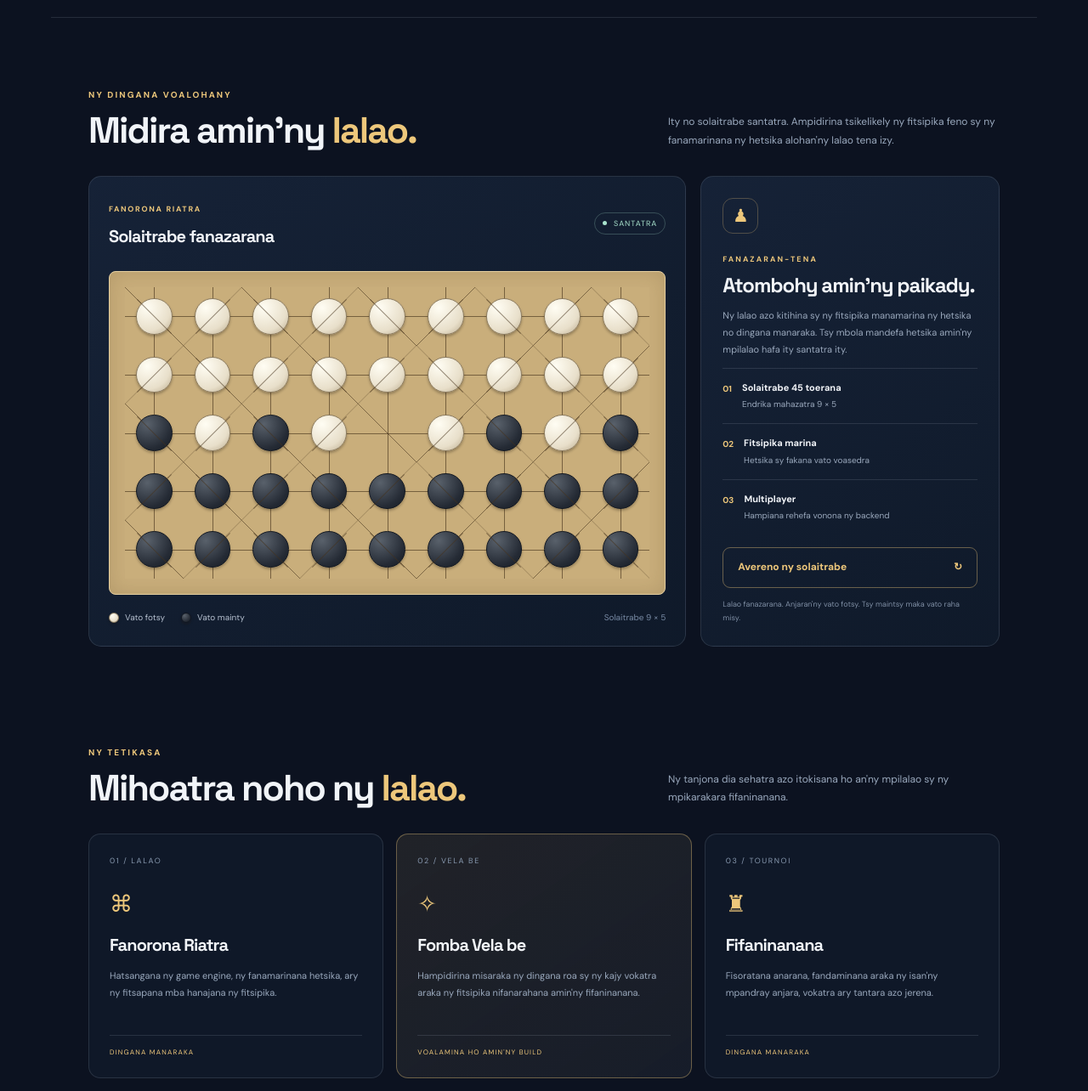
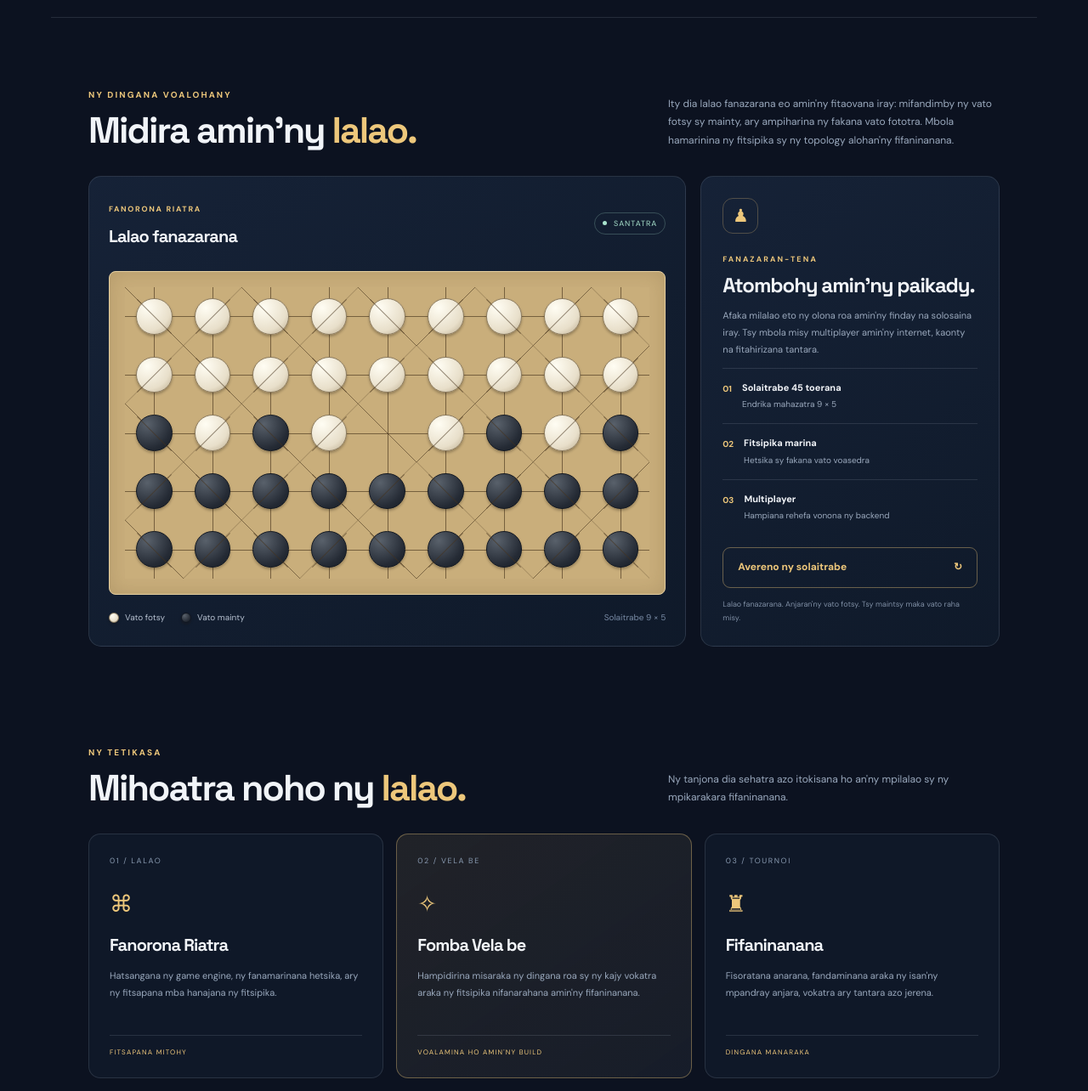
Before and after one commit to raismrakotoniaina-hash/fanorona-online, a website with bundled scripts: page index.html in a window 1280 px wide. Shown: the part 776-2060 px from the top of the page at 85% size. Built offline with nearby package versions, Linux system fonts and the light colour scheme.

Commit message:
Update page copy for playable local game

```diff
--- a/index.html
+++ b/index.html
@@ -59,11 +59,11 @@
     <section class="play-section section" id="lalao">
       <div class="section-heading">
         <div><div class="eyebrow">NY DINGANA VOALOHANY</div><h2>Midira amin'ny <span>lalao.</span></h2></div>
-        <p>Ity no solaitrabe santatra. Ampidirina tsikelikely ny fitsipika feno sy ny fanamarinana ny hetsika alohan'ny lalao tena izy.</p>
+        <p>Ity dia lalao fanazarana eo amin'ny fitaovana iray: mifandimby ny vato fotsy sy mainty, ary ampiharina ny fakana vato fototra. Mbola hamarinina ny fitsipika sy ny topology alohan'ny fifaninanana.</p>
       </div>
       <div class="game-layout">
         <div class="board-panel">
-          <div class="board-head"><div><span class="board-kicker">FANORONA RIATRA</span><h3>Solaitrabe fanazarana</h3></div><span class="prototype-pill"><i></i> SANTATRA</span></div>
+          <div class="board-head"><div><span class="board-kicker">FANORONA RIATRA</span><h3>Lalao fanazarana</h3></div><span class="prototype-pill"><i></i> SANTATRA</span></div>
           <div class="board-wrap"><div class="game-board" id="game-board" role="group" aria-label="Solaitrabe Fanorona"></div></div>
           <div class="board-legend"><span><i class="stone stone-light"></i> Vato fotsy</span><span><i class="stone stone-dark"></i> Vato mainty</span><span class="legend-note">Solaitrabe 9 × 5</span></div>
         </div>
@@ -71,12 +71,12 @@
           <div class="aside-icon">♟</div>
           <div class="eyebrow">FANAZARAN-TENA</div>
           <h3>Atombohy amin'ny paikady.</h3>
-          <p>Ny lalao azo kitihina sy ny fitsipika manamarina ny hetsika no dingana manaraka. Tsy mbola mandefa hetsika amin'ny mpilalao hafa ity santatra ity.</p>
+          <p>Afaka milalao eto ny olona roa amin'ny finday na solosaina iray. Tsy mbola misy multiplayer amin'ny internet, kaonty na fitahirizana tantara.</p>
           <div class="feature-line"><span>01</span><div><strong>Solaitrabe 45 toerana</strong><small>Endrika mahazatra 9 × 5</small></div></div>
           <div class="feature-line"><span>02</span><div><strong>Fitsipika marina</strong><small>Hetsika sy fakana vato voasedra</small></div></div>
           <div class="feature-line"><span>03</span><div><strong>Multiplayer</strong><small>Hampiana rehefa vonona ny backend</small></div></div>
           <button class="button button-outline full-button" id="reset-board" type="button">Avereno ny solaitrabe <span>↻</span></button>
-          <p class="small-note" id="board-message" role="status">Solaitrabe santatra — mbola tsy mandeha ny hetsika.</p>
+          <p class="small-note" id="board-message" role="status">Lalao vaovao. Anjaran'ny vato fotsy.</p>
         </aside>
       </div>
     </section>
@@ -87,7 +87,7 @@
         <p>Ny tanjona dia sehatra azo itokisana ho an'ny mpilalao sy ny mpikarakara fifaninanana.</p>
       </div>
       <div class="feature-grid">
-        <article class="feature-card"><div class="card-number">01 / LALAO</div><div class="card-symbol">⌘</div><h3>Fanorona Riatra</h3><p>Hatsangana ny game engine, ny fanamarinana hetsika, ary ny fitsapana mba hanajana ny fitsipika.</p><span class="card-status">DINGANA MANARAKA</span></article>
+        <article class="feature-card"><div class="card-number">01 / LALAO</div><div class="card-symbol">⌘</div><h3>Fanorona Riatra</h3><p>Hatsangana ny game engine, ny fanamarinana hetsika, ary ny fitsapana mba hanajana ny fitsipika.</p><span class="card-status">FITSAPANA MITOHY</span></article>
         <article class="feature-card feature-card-highlight"><div class="card-number">02 / VELA BE</div><div class="card-symbol">✧</div><h3>Fomba Vela be</h3><p>Hampidirina misaraka ny dingana roa sy ny kajy vokatra araka ny fitsipika nifanarahana amin'ny fifaninanana.</p><span class="card-status">VOALAMINA HO AMIN'NY BUILD</span></article>
         <article class="feature-card"><div class="card-number">03 / TOURNOI</div><div class="card-symbol">♜</div><h3>Fifaninanana</h3><p>Fisoratana anarana, fandaminana araka ny isan'ny mpandray anjara, vokatra ary tantara azo jerena.</p><span class="card-status">DINGANA MANARAKA</span></article>
       </div>
```
